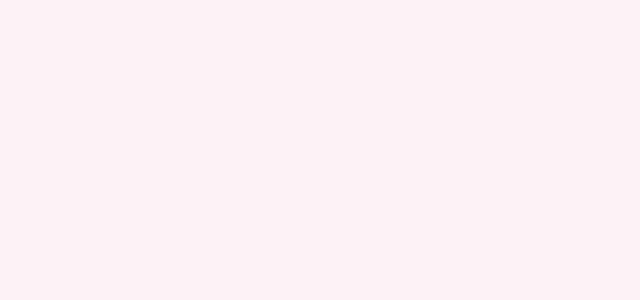
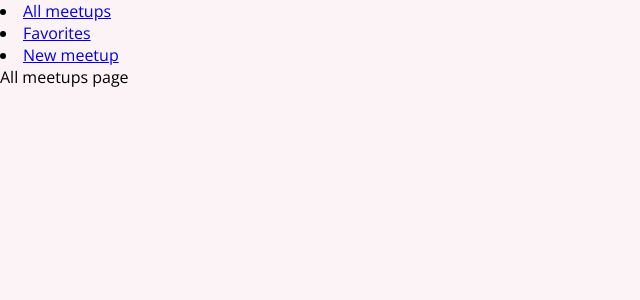
Before and after one commit to pmasharov/of-course--react-refresh, a React (Create React App) app: page / in a window 1280 px wide. Shown: the top 300 px of the page, without its empty margins (0-640 px from the left). Built offline with nearby package versions, Linux system fonts and the light colour scheme.

Commit message:
add layout with navigation and links to another pages

```diff
--- a/src/App.js
+++ b/src/App.js
@@ -1,5 +1,23 @@
-function App() {
-	return <div className="App" />;
-}
+import { Route, Routes } from "react-router-dom";
+import { Layout } from "components";
+import {
+	AllMeetupsPage,
+	FavoritesPage,
+	NewMeetupPage,
+	NotFoundPage,
+} from "pages";
+
+const App = () => {
+	return (
+		<Routes>
+			<Route path="/" element={<Layout />}>
+				<Route index element={<AllMeetupsPage />} />
+				<Route path="favorites" element={<FavoritesPage />} />
+				<Route path="new-meetup" element={<NewMeetupPage />} />
+				<Route path="*" element={<NotFoundPage />} />
+			</Route>
+		</Routes>
+	);
+};
 
 export default App;
--- /dev/null
+++ b/src/components/Layout/index.js
@@ -0,0 +1,12 @@
+import { Outlet } from "react-router-dom";
+import { Navigation } from "components";
+const Layout = () => {
+	return (
+		<>
+			<Navigation />
+			<Outlet />
+		</>
+	);
+};
+
+export { Layout };
--- /dev/null
+++ b/src/components/Navigation/index.js
@@ -0,0 +1,19 @@
+import { Link } from "react-router-dom";
+
+const Navigation = () => {
+	return (
+		<nav>
+			<li>
+				<Link to={"/"}>All meetups</Link>
+			</li>
+			<li>
+				<Link to={"/favorites"}>Favorites</Link>
+			</li>
+			<li>
+				<Link to={"new-meetup"}>New meetup</Link>
+			</li>
+		</nav>
+	);
+};
+
+export { Navigation };
--- /dev/null
+++ b/src/components/index.js
@@ -0,0 +1,4 @@
+import { Layout } from "./Layout";
+import { Navigation } from "./Navigation";
+
+export { Layout, Navigation };
--- a/src/index.js
+++ b/src/index.js
@@ -2,6 +2,10 @@ import React from "react";
 import ReactDOM from "react-dom/client";
 import "./index.css";
 import App from "./App";
+import { BrowserRouter } from "react-router-dom";
 
-const root = ReactDOM.createRoot(document.getElementById("root"));
-root.render(<App />);
+ReactDOM.createRoot(document.getElementById("root")).render(
+	<BrowserRouter>
+		<App />
+	</BrowserRouter>
+);
--- /dev/null
+++ b/src/pages/404.js
@@ -0,0 +1,5 @@
+const NotFoundPage = () => {
+	return <div>Not Found</div>;
+};
+
+export { NotFoundPage };
--- /dev/null
+++ b/src/pages/AllMeetups.js
@@ -0,0 +1,5 @@
+const AllMeetupsPage = () => {
+	return <div>All meetups page</div>;
+};
+
+export { AllMeetupsPage };
--- /dev/null
+++ b/src/pages/Favorites.js
@@ -0,0 +1,5 @@
+const FavoritesPage = () => {
+	return <div>Favorites page</div>;
+};
+
+export { FavoritesPage };
--- /dev/null
+++ b/src/pages/NewMeetup.js
@@ -0,0 +1,5 @@
+const NewMeetupPage = () => {
+	return <div>New meetup page</div>;
+};
+
+export { NewMeetupPage };
--- /dev/null
+++ b/src/pages/index.js
@@ -0,0 +1,6 @@
+import { AllMeetupsPage } from "./AllMeetups";
+import { FavoritesPage } from "./Favorites";
+import { NewMeetupPage } from "./NewMeetup";
+import { NotFoundPage } from "./404";
+
+export { AllMeetupsPage, FavoritesPage, NewMeetupPage, NotFoundPage };
```
Also changed, not shown: src/components/AllMeetups.js (deleted).
